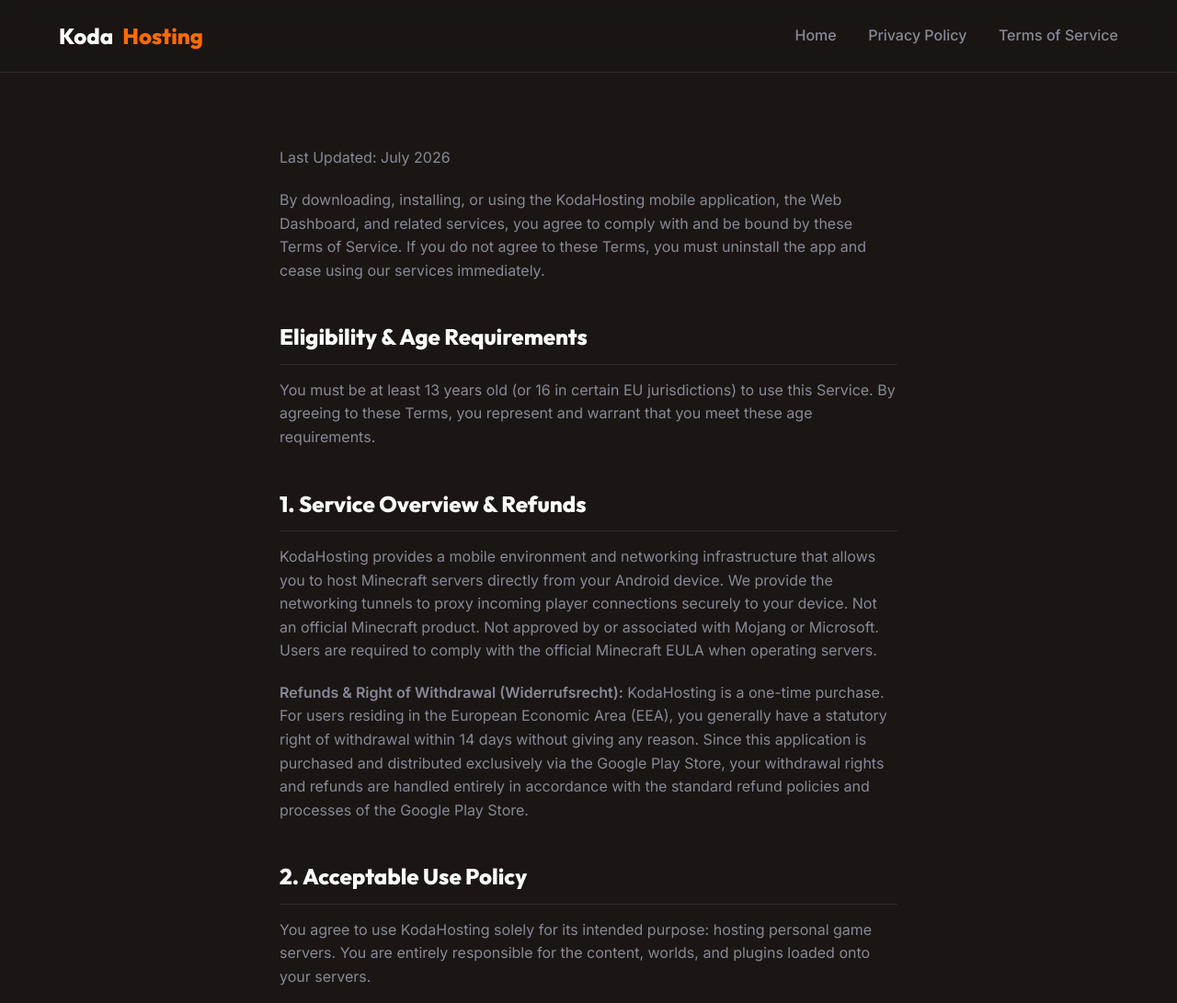
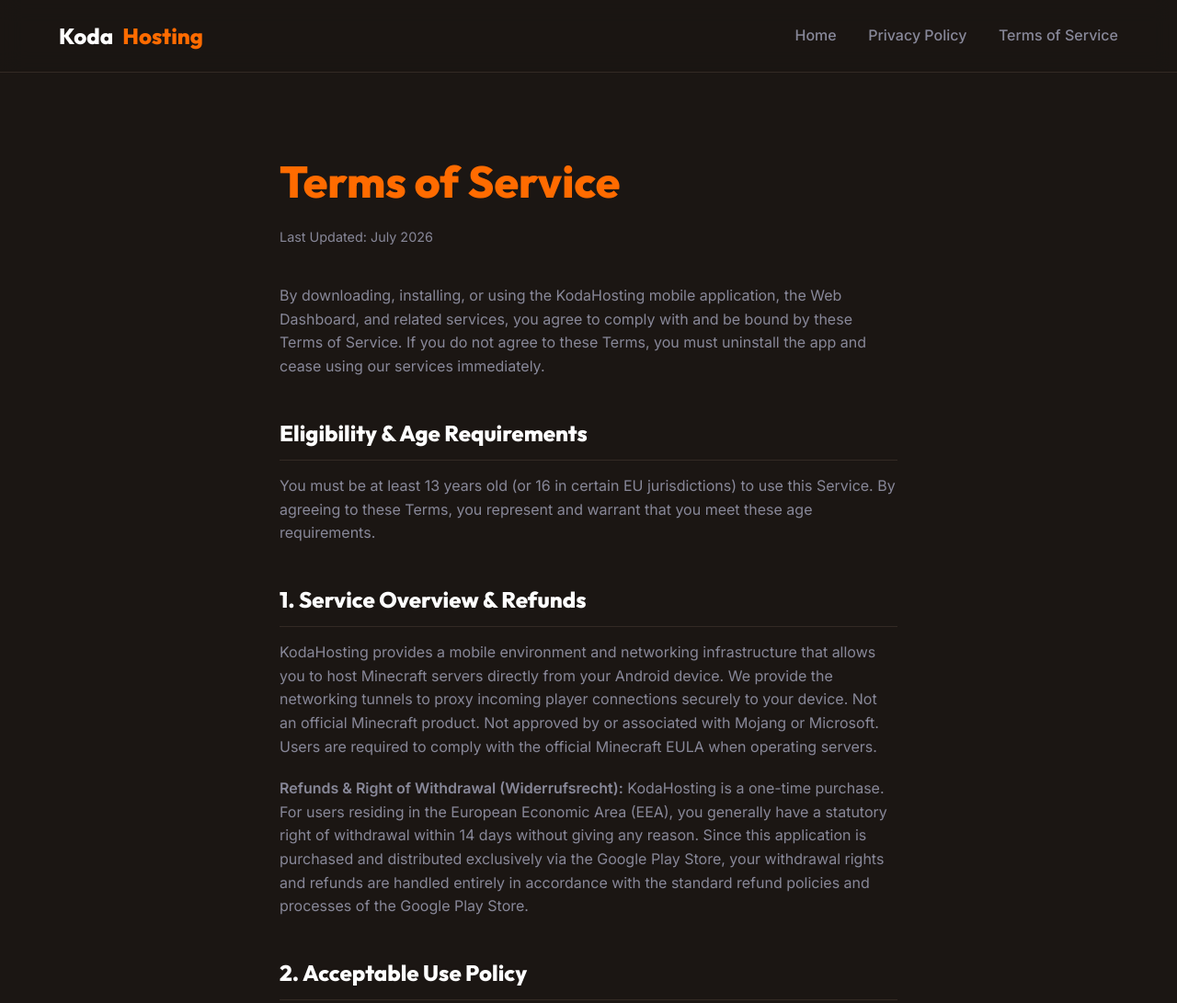
Before and after one commit to libredroid-project/privacy, a plain HTML site: page tos.html in a window 1280 px wide. Shown: the top 1091 px of the page at 92% size. Drawn offline with Linux system fonts and the light colour scheme.

Commit message:
Restore missing h1 title in tos.html and fix CSS class

```diff
--- a/tos.html
+++ b/tos.html
@@ -168,7 +168,8 @@
 
     <main>
         <div class="legal-content">
-            <p class="last-updated">Last Updated: July 2026</p>
+            <h1>Terms of Service</h1>
+            <p class="updated-date">Last Updated: July 2026</p>
 
         <p>By downloading, installing, or using the KodaHosting mobile application, the Web Dashboard, and related services, you agree to comply with and be bound by these Terms of Service. If you do not agree to these Terms, you must uninstall the app and cease using our services immediately.</p>
 
```
Also changed, not shown: privacy.html (+1 -1 lines).
